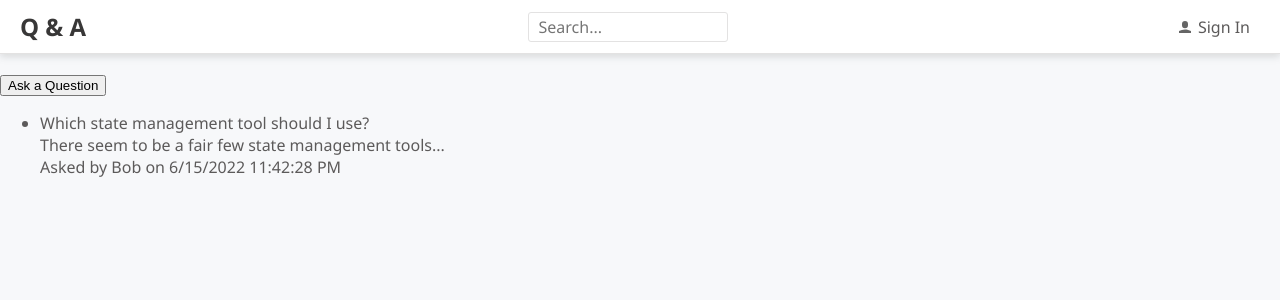
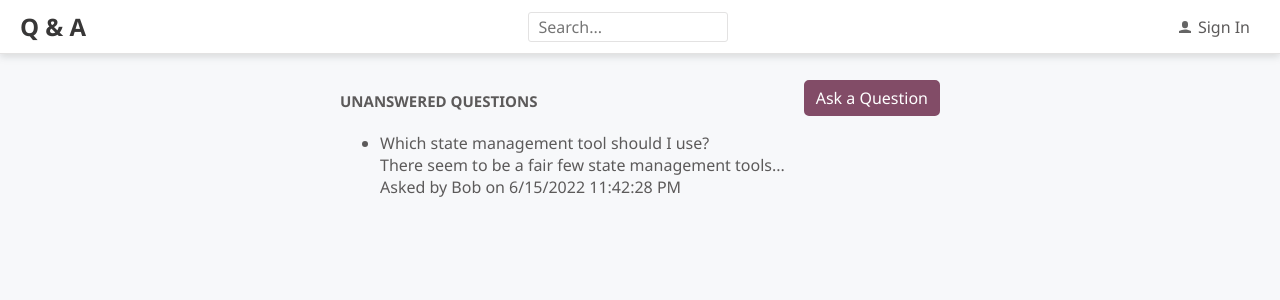
Before and after one commit to msenor/QandA, a React (Create React App) app in the folder frontend/: page / in a window 1280 px wide. Shown: the top 300 px of the page. Built offline with nearby package versions, Linux system fonts and the light colour scheme.

Commit message:
Create reusable styled component w/ Emotion
PrimaryButton in Styles.ts, used in HomePage.tsx

```diff
--- a/frontend/src/HomePage.tsx
+++ b/frontend/src/HomePage.tsx
@@ -1,8 +1,11 @@
+/** @jsxImportSource @emotion/react */
+import { css } from '@emotion/react';
 import React from 'react';
 import { QuestionList } from './QuestionList';
 import { getUnansweredQuestions, QuestionData } from './QuestionsData';
 import { Page } from './Page';
 import { PageTitle } from './PageTitle';
+import { PrimaryButton } from './Styles';
 
 export const HomePage = () => {
   const [questions, setQuestions] = React.useState<QuestionData[]>([]);
@@ -22,9 +25,17 @@
 
   return (
     <Page>
-      <div>
+      <div
+        css={css`
+          display: flex;
+          align-items: center;
+          justify-content: space-between;
+        `}
+      >
         <PageTitle>Unanswered Questions</PageTitle>
-        <button onClick={handleAskQuestionClick}>Ask a Question</button>
+        <PrimaryButton onClick={handleAskQuestionClick}>
+          Ask a Question
+        </PrimaryButton>
       </div>
       {questionsLoading ? (
         <div>Loading...</div>
--- a/frontend/src/Page.tsx
+++ b/frontend/src/Page.tsx
@@ -1,3 +1,5 @@
+/** @jsxImportSource @emotion/react */
+import { css } from '@emotion/react';
 import React from 'react';
 import { PageTitle } from './PageTitle';
 
@@ -7,7 +9,13 @@
 }
 
 export const Page = ({ title, children }: Props) => (
-  <div>
+  <div
+    css={css`
+      margin: 50px auto 20px auto;
+      padding: 30px 20px;
+      max-width: 600px;
+    `}
+  >
     {title && <PageTitle>{title}</PageTitle>}
     {children}
   </div>
--- a/frontend/src/PageTitle.tsx
+++ b/frontend/src/PageTitle.tsx
@@ -1,7 +1,21 @@
+/** @jsxImportSource @emotion/react */
+import { css } from '@emotion/react';
 import React from 'react';
 
 interface Props {
   children: React.ReactNode;
 }
 
-export const PageTitle = ({ children }: Props) => <h2>{children}</h2>;
+export const PageTitle = ({ children }: Props) => (
+  <h2
+    css={css`
+      font-size: 15px;
+      font-weight: bold;
+      margin: 10px 0px 5px;
+      text-align: center;
+      text-transform: uppercase;
+    `}
+  >
+    {children}
+  </h2>
+);
--- a/frontend/src/Styles.ts
+++ b/frontend/src/Styles.ts
@@ -1,3 +1,5 @@
+import styled from '@emotion/styled';
+
 export const gray1 = '#383737';
 
 export const gray2 = '#5c5a5a';
@@ -21,3 +23,25 @@
 export const fontFamily = "'Segoe UI', 'Helvetica Neue',sans-serif";
 
 export const fontSize = '16px';
+
+export const PrimaryButton = styled.button`
+  background-color: ${primary2};
+  border-color: ${primary2};
+  border-style: solid;
+  border-radius: 5px;
+  font-family: ${fontFamily};
+  font-size: ${fontSize};
+  padding: 5px 10px;
+  color: white;
+  cursor: pointer;
+  :hover {
+    background-color: ${primary1};
+  }
+  :focus {
+    outline-color: ${primary2};
+  }
+  :disabled {
+    opacity: 0.5;
+    cursor: not-allowed;
+  }
+`;
```
